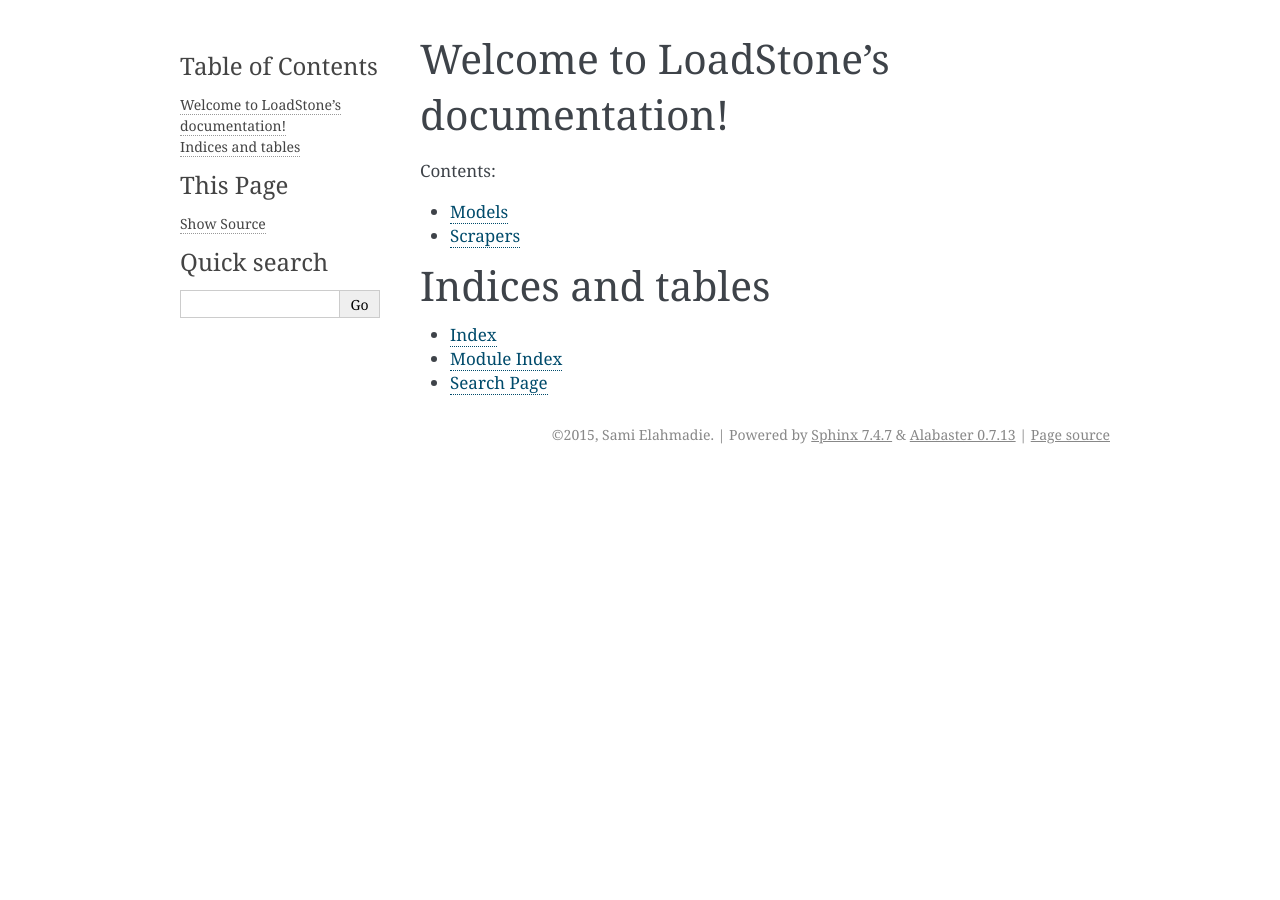
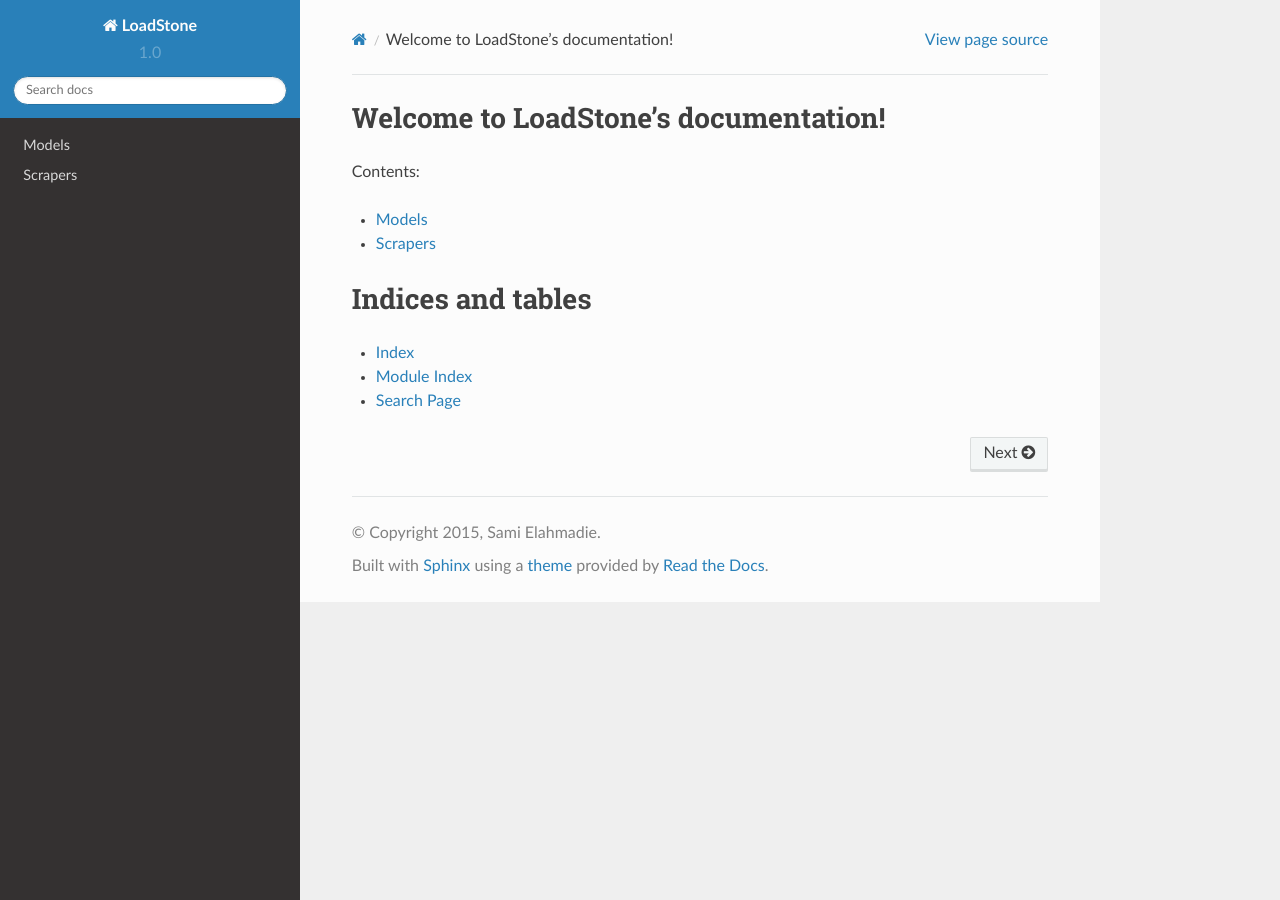
Before and after one commit to Demotivated/ffxiv_lodestone, a Sphinx documentation site: the page built from docs/index.rst, in a window 1280 px wide. Built offline with Sphinx 7.4.7 and the Read the Docs theme 2.0.0, drawn with Linux system fonts in a browser that asks for light colours.

Commit message:
Set theme to ReadTheDocs default

```diff
--- a/docs/conf.py
+++ b/docs/conf.py
@@ -16,6 +16,7 @@
 import sys
 import os
 import shlex
+import sphinx_rtd_theme
 
 # If extensions (or modules to document with autodoc) are in another directory,
 # add these directories to sys.path here. If the directory is relative to the
@@ -114,7 +115,8 @@
 
 # The theme to use for HTML and HTML Help pages.  See the documentation for
 # a list of builtin themes.
-html_theme = 'alabaster'
+#html_theme = 'alabaster'
+html_theme = "sphinx_rtd_theme"
 
 # Theme options are theme-specific and customize the look and feel of a theme
 # further.  For a list of options available for each theme, see the
@@ -123,6 +125,7 @@
 
 # Add any paths that contain custom themes here, relative to this directory.
 #html_theme_path = []
+html_theme_path = [sphinx_rtd_theme.get_html_theme_path()]
 
 # The name for this set of Sphinx documents.  If None, it defaults to
 # "<project> v<release> documentation".
--- a/requirements.txt
+++ b/requirements.txt
@@ -4,4 +4,6 @@
 psycopg2==2.6.1
 lxml==3.4.4
 requests==2.7.0
+sphinx
+sphinx_rtd_theme
 opbeat==3.0.4
```
